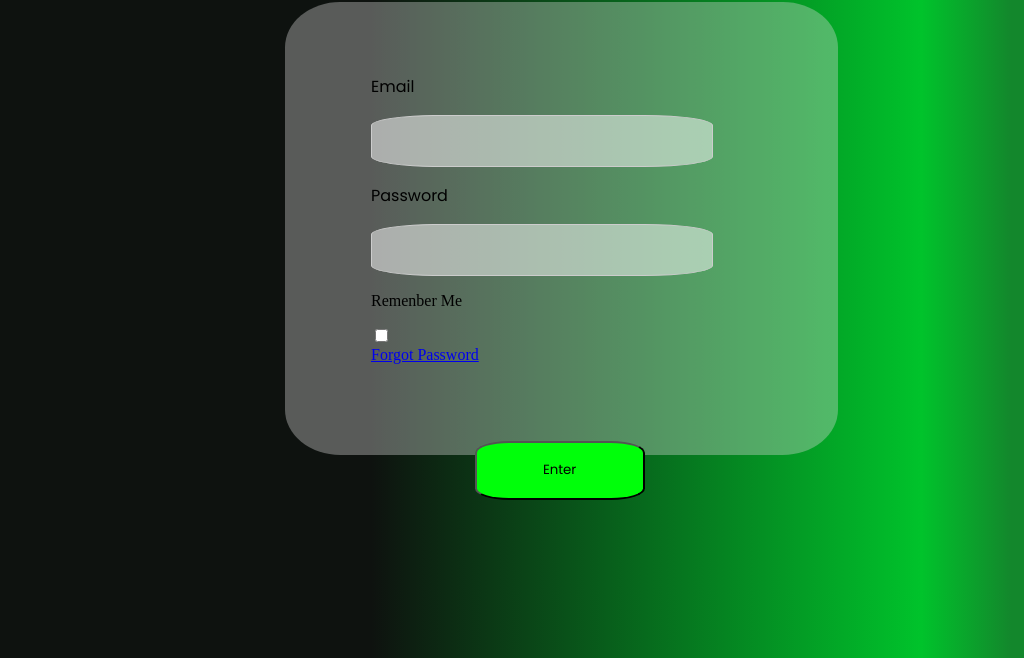
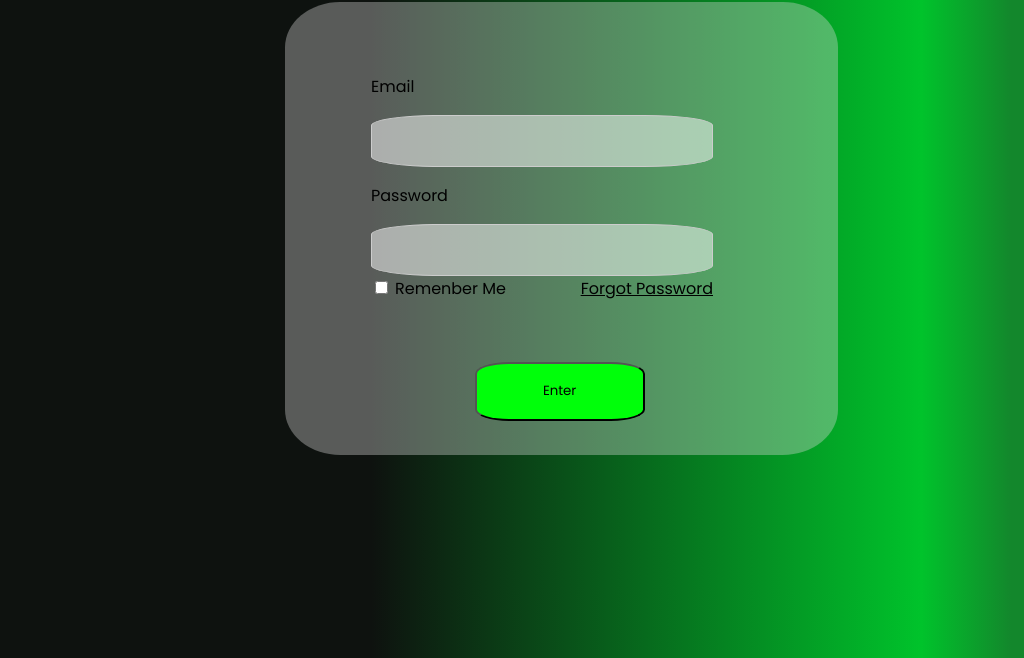
Before and after one commit to cauan-oss/Personal-project, a plain HTML site: page index.html in a window 1280 px wide. Shown: the part 142-800 px from the top of the page, without its empty margins (77-1101 px from the left). Drawn offline with Linux system fonts and the light colour scheme.

Commit message:
define inputs

```diff
--- a/index.html
+++ b/index.html
@@ -33,13 +33,12 @@
             </div>
             <div id="working">
                 <div class="input-box">
-                    <p>Remenber Me</p>
-                    <label for="">
-                        <input type="checkbox">
+                    <input class="etiqueta" type="checkbox">
+                    <label id="title" type="etiqueta" for="">Remenber Me
                     </label>
                 </div>
                 <div id="forgot">
-                 <a href="outra">Forgot Password</a>
+                 <a id="title" href="outra">Forgot Password</a>
                 </div>
             </div>
             <button id="botao">Enter</button>
--- a/styles.css
+++ b/styles.css
@@ -72,8 +72,14 @@
 
 .inputs-box {
   font-family: 'Poppins', sans-serif;
+  display: flex;
+  justify-content: space-between;
+  align-items: center;
+
 }
 
 #working {
-
+    display: flex;
+    justify-content: space-between;
+    align-items: center;
 }
```
